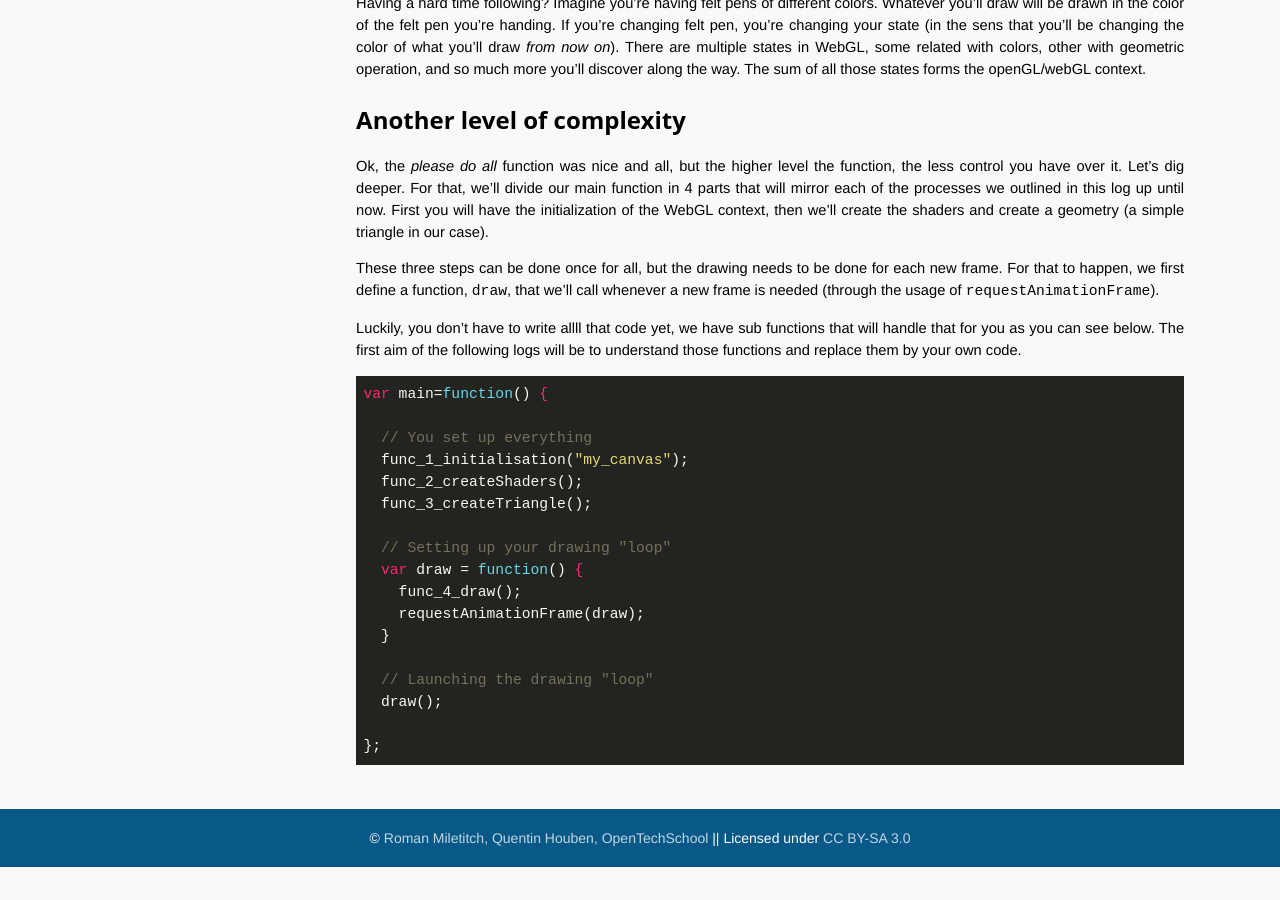
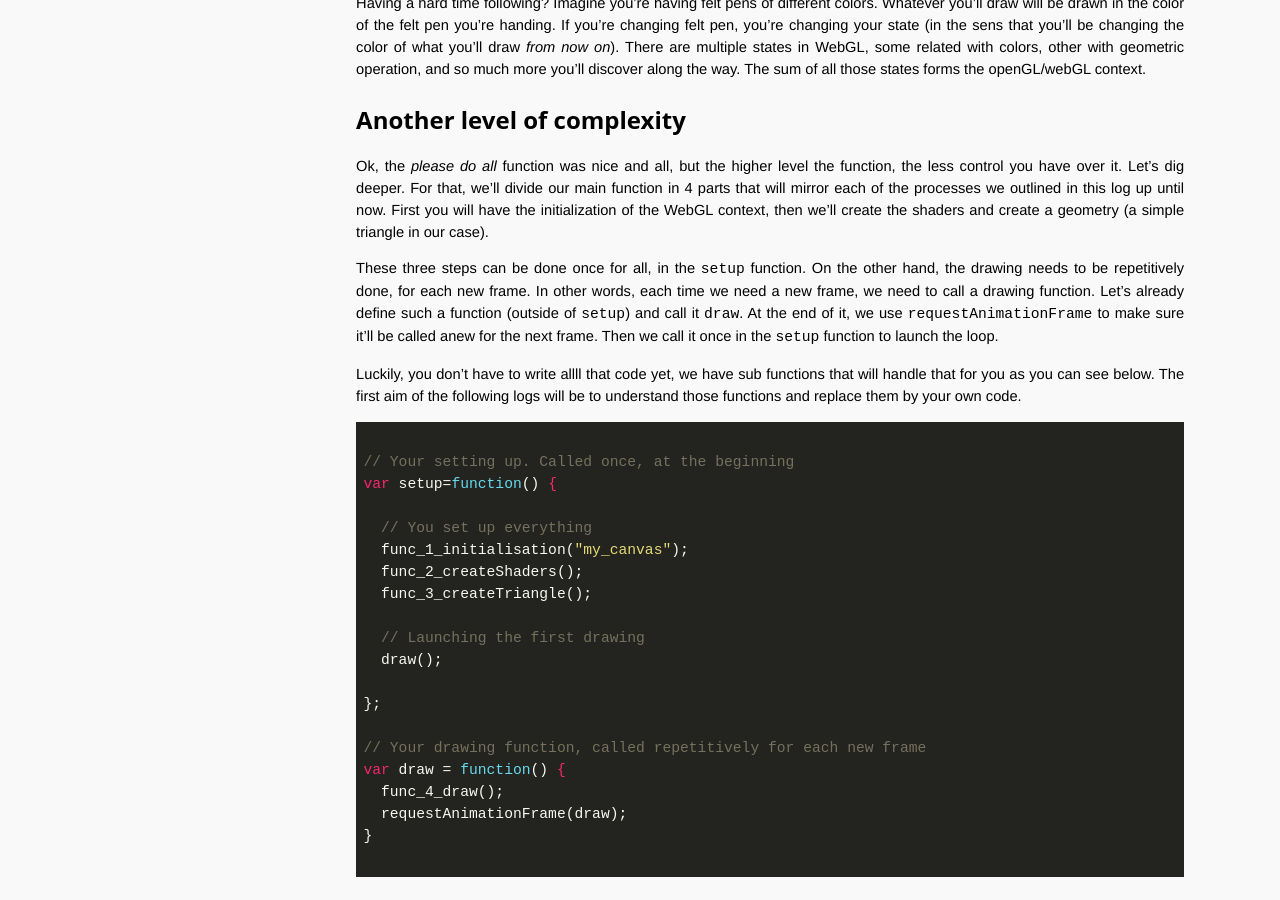
Before and after one commit to OpenTechSchool-Brussels/intro-to-webGL-and-shaders, a Jekyll site: the page built from log1_graphic-pipeline.md, in a window 1280 px wide and 900 px high, scrolled down 2763 px. Built offline with Jekyll 4.4.1, drawn with Linux system fonts in a browser that asks for light colours; before the commit the page ends 3630 px from its top, so only the background shows below that.

Commit message:
Update log1_graphic-pipeline.md

```diff
--- a/log1_graphic-pipeline.md
+++ b/log1_graphic-pipeline.md
@@ -40,27 +40,30 @@ In order to use WebGL, we first need to initialize its context. Initializing the
 ## Another level of complexity
 Ok, the *please do all* function was nice and all, but the higher level the function, the less control you have over it. Let's dig deeper. For that, we'll divide our main function in 4 parts that will mirror each of the processes we outlined in this log up until now. First you will have the initialization of the WebGL context, then we'll create the shaders and create a geometry (a simple triangle in our case).
 
-These three steps can be done once for all, but the drawing needs to be done for each new frame. For that to happen, we first define a function, `draw`, that we'll call whenever a new frame is needed (through the usage of `requestAnimationFrame`).
+These three steps can be done once for all, in the `setup` function. On the other hand, the drawing needs to be repetitively done, for each new frame. In other words, each time we need a new frame, we need to call a drawing function. Let's already define such a function (outside of `setup`) and call it `draw`. At the end of it, we use `requestAnimationFrame` to make sure it'll be called anew for the next frame. Then we call it once in the `setup` function to launch the loop.
 
 Luckily, you don't have to write allll that code yet, we have sub functions that will handle that for you as you can see below. The first aim of the following logs will be to understand those functions and replace them by your own code.
 
 
 ~~~ JavaScript
-var main=function() {
+
+// Your setting up. Called once, at the beginning
+var setup=function() {
 
   // You set up everything
   func_1_initialisation("my_canvas");
   func_2_createShaders();
   func_3_createTriangle();
 
-  // Setting up your drawing "loop"
-  var draw = function() {
-    func_4_draw();
-    requestAnimationFrame(draw);
-  }
-
-  // Launching the drawing "loop"
+  // Launching the first drawing
   draw();
 
 };
+
+// Your drawing function, called repetitively for each new frame
+var draw = function() {
+  func_4_draw();
+  requestAnimationFrame(draw);
+}
+
 ~~~
```
